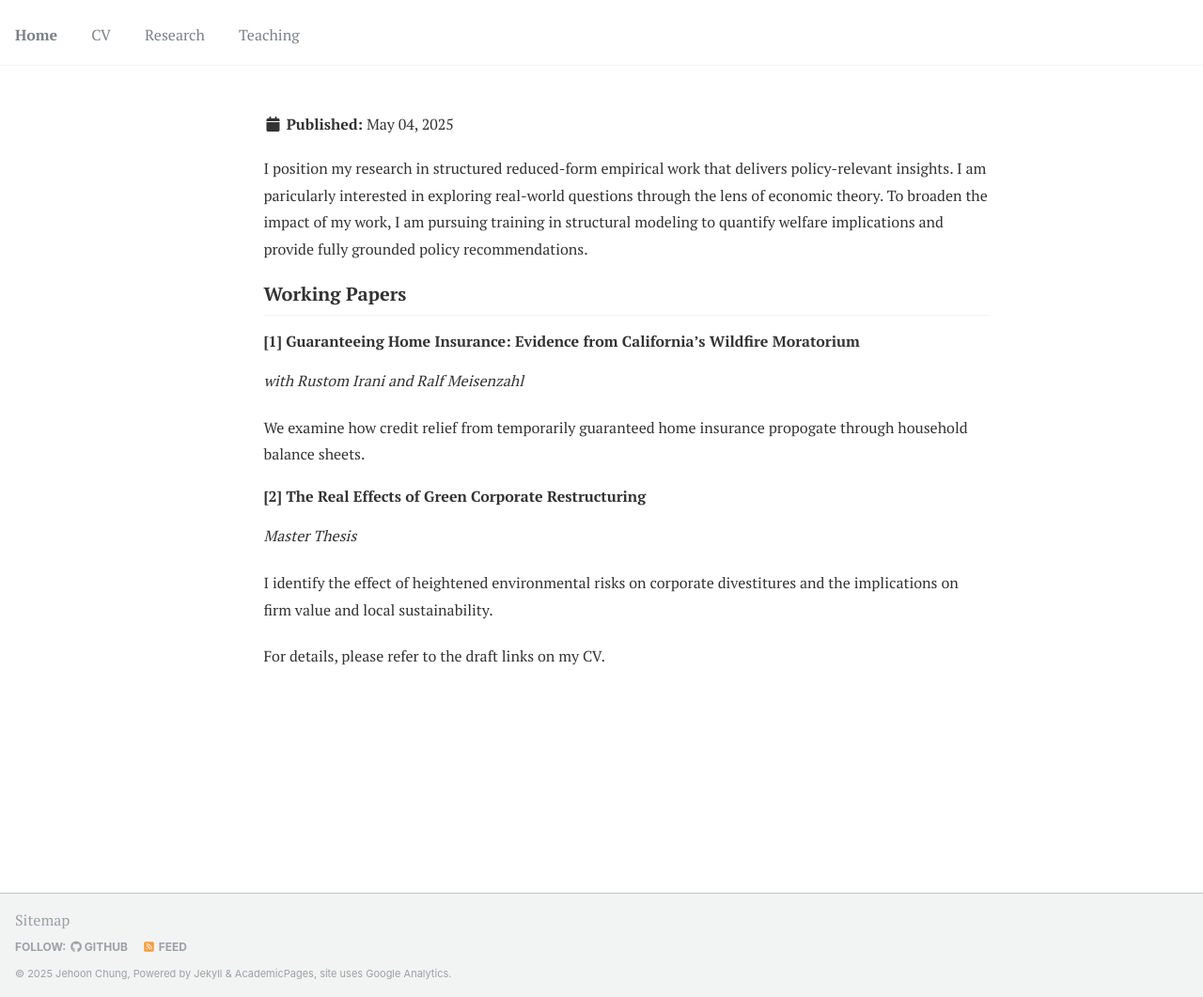
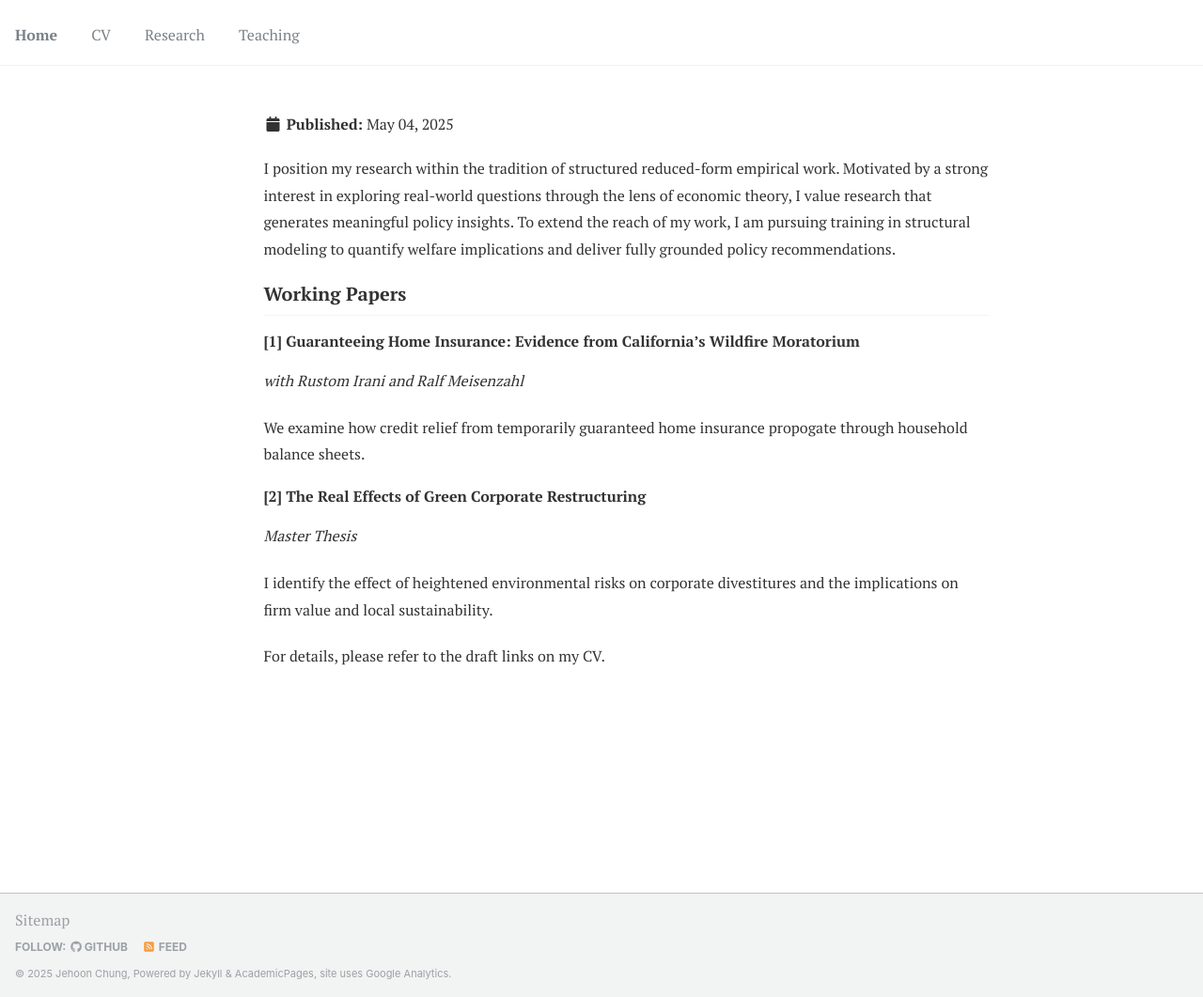
Before and after one commit to JehoonChung/jehoonchung.github.io, a Jekyll site: the page built from _research/research.md, in a window 1280 px wide and 1061 px high. Shown: the whole window at 94% size. Built offline with Jekyll 4.4.1, drawn with Linux system fonts in a browser that asks for light colours.

Commit message:
Update research.md

```diff
--- a/_research/research.md
+++ b/_research/research.md
@@ -5,7 +5,7 @@ mobile_hide_author: true
 collection: research
 permalink: /research/
 ---
-I position my research in structured reduced-form empirical work that delivers policy-relevant insights. I am paricularly interested in exploring real-world questions through the lens of economic theory. To broaden the impact of my work, I am pursuing training in structural modeling to quantify welfare implications and provide fully grounded policy recommendations.
+I position my research within the tradition of structured reduced-form empirical work. Motivated by a strong interest in exploring real-world questions through the lens of economic theory, I value research that generates meaningful policy insights. To extend the reach of my work, I am pursuing training in structural modeling to quantify welfare implications and deliver fully grounded policy recommendations.
 
 
 
```
